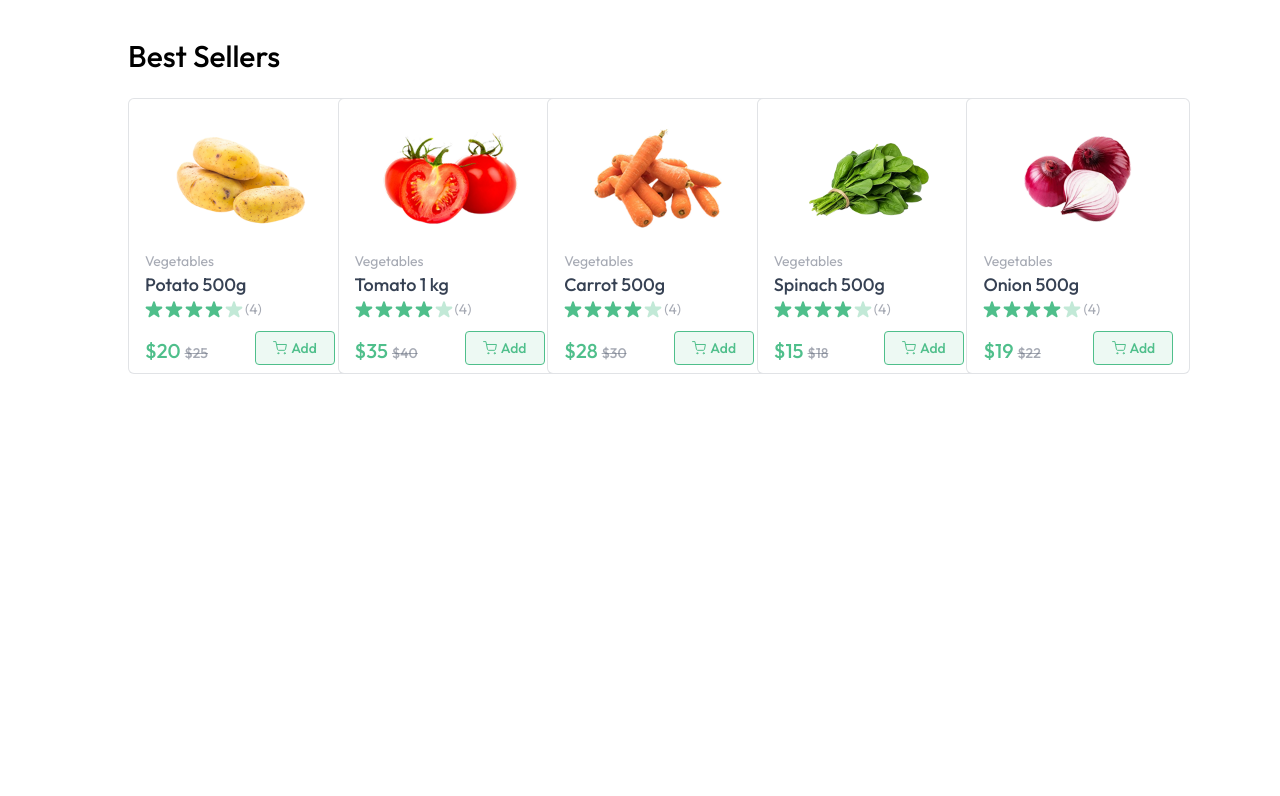
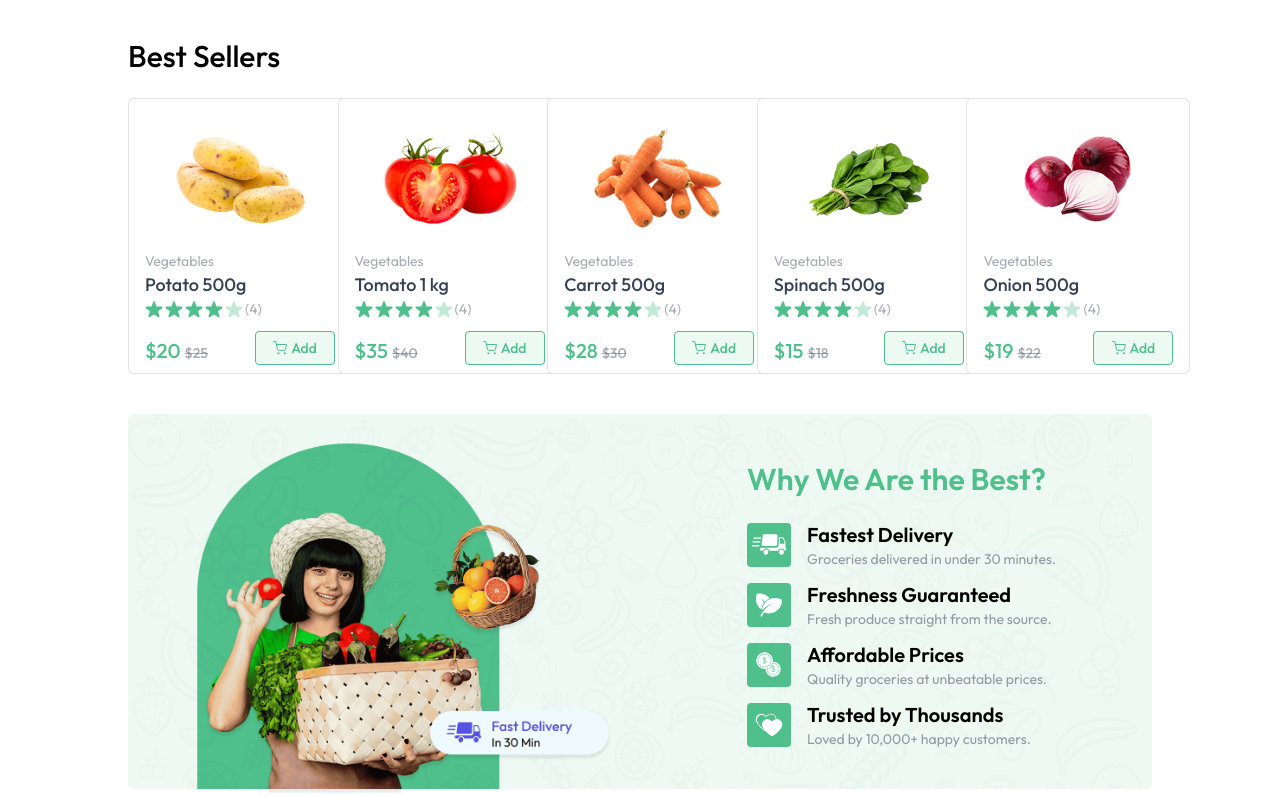
Before and after one commit to dassoumen98/DailyCart, a React (Vite) app in the folder client/: page / in a window 1280 px wide. Shown: the part 808-1604 px from the top of the page. Before the commit the page ends 1192 px from the top, so only its background shows below. Built offline with nearby package versions, Linux system fonts and the light colour scheme.

Commit message:
feat:add bottam banner section

```diff
--- a/client/src/components/BestSellers.jsx
+++ b/client/src/components/BestSellers.jsx
@@ -8,7 +8,7 @@
   return (
     <div className='mt-10 mb-2.5'>
         <p className="text-2xl md:text-3xl font-medium">Best Sellers</p>
-        <div className="grid grid-cols-2 sm:grid-cols-3 md:grid-cols-4 lg:grid-cols-5  mt-6  gap-4 md:gap-6">
+        <div className="grid grid-cols-2 sm:grid-cols-3 md:grid-cols-4 lg:grid-cols-5 mt-6 gap-3 md:gap-6">
             {/* Product cards will go here */}
             {products.filter((product)=>product.inStock).slice(0,5).map((product)=>(
 
--- /dev/null
+++ b/client/src/components/BottamBanner.jsx
@@ -0,0 +1,33 @@
+import React from 'react'
+import { assets,features } from '../assets/assets'
+
+export default function BottamBanner() {
+  return (
+    <div  className='relative mt-10'>
+     <img src={assets.bottom_banner_image} alt="bottam image" className=' hidden md:block w-full' />
+     <img src={assets.bottom_banner_image_sm} alt="bottam image-sm" className=' md:hidden w-full' />
+     <div className='absolute  inset-0 flex flex-col items-center md:items-end md:justify-center pt-16 md:pt-0 md:pr-24'>
+     <div>
+       <h1 className='text-primary text-2xl md:text-3xl font-semibold mb-6'>Why We Are the Best?</h1>
+
+     {/* render feature */}
+      {features.map((feature, index) => (
+        <div key={index} className=' flex items-center gap-4 mt-3'>
+          <img src={feature.icon} alt={feature.title} className='w-9 md:w-11' />
+          <div>
+            <h3 className='text-lg font-semibold md:text-xl'>{feature.title}</h3>
+            <p className=' text-gray-500/70 text-xs md:text-sm'>{feature.description}</p>
+          </div>
+
+
+
+        </div>
+      ))}
+      </div>
+
+
+     </div>
+
+    </div>
+  )
+}
--- a/client/src/pages/Home.jsx
+++ b/client/src/pages/Home.jsx
@@ -2,6 +2,7 @@
 import MainBanner from '../components/MainBanner'
 import Categories from '../components/Categories'
 import BestSellers from '../components/BestSellers'
+import BottamBanner from '../components/BottamBanner'
 
 export default function Home() {
   return (
@@ -9,6 +10,7 @@
     <MainBanner />
     <Categories/>
     <BestSellers />
+    <BottamBanner/>
 
     </div>
   )
```
